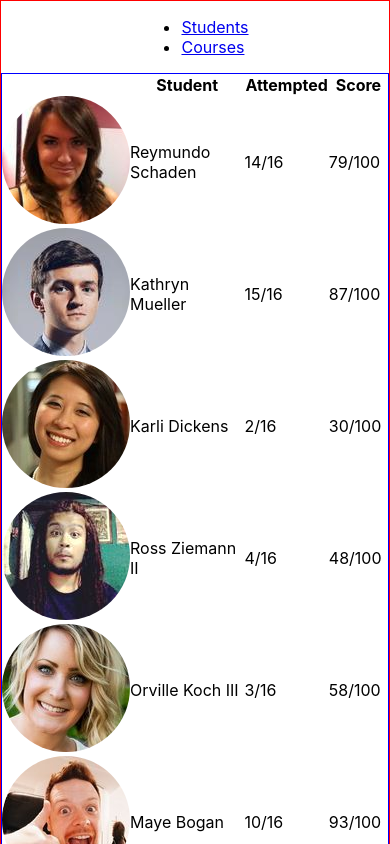
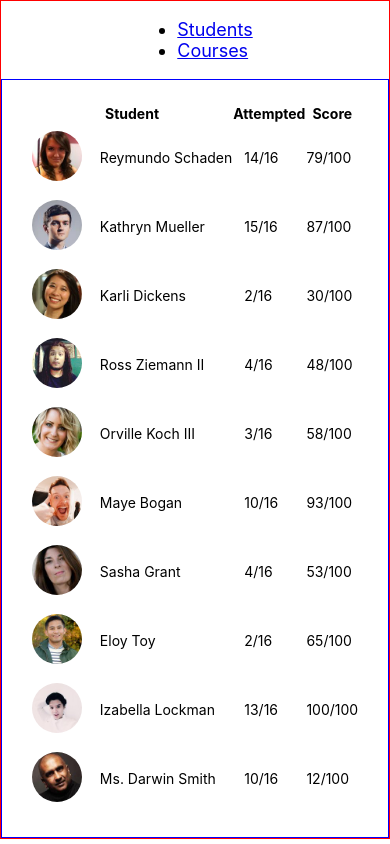
Before and after one commit to daniel-schroeder-dev/student-dashboard, a React (Create React App) app in the folder react-ui/: page /students in a window 390 px wide. Shown: the top 844 px of the page. Built offline with nearby package versions, Linux system fonts and the light colour scheme.

Commit message:
Complete base styles for mobile of StudentsDashboardPage.

```diff
--- a/react-ui/src/index.css
+++ b/react-ui/src/index.css
@@ -7,6 +7,7 @@ html {
 }
 
 body {
+  font-size: 18px;
   margin: 0;
   font-family: -apple-system, BlinkMacSystemFont, 'Segoe UI', 'Roboto', 'Oxygen',
     'Ubuntu', 'Cantarell', 'Fira Sans', 'Droid Sans', 'Helvetica Neue',
--- a/react-ui/src/pages/StudentsDashboardPage/StudentsDashboardPage.css
+++ b/react-ui/src/pages/StudentsDashboardPage/StudentsDashboardPage.css
@@ -4,10 +4,13 @@
   display: flex;
   flex-direction: column;
   align-items: center;
+  padding: 12px;
 }
 
 .students-dashboard-page__student-table {
   border-spacing: 0;
+  font-size: 14px;
+  padding: 12px;
 }
 
 .students-dashboard-page td {
@@ -18,8 +21,22 @@
   cursor: pointer;
 }
 
+.students-dashboard-page__student-img-wrapper {
+
+}
+
 .students-dashboard-page__student-img {
   border-radius: 50%;
+  width: 50px;
+  margin-right: 18px;
+}
+
+.students-dashboard-page__student-name {
+  word-wrap: wrap;
+}
+
+.students-dashboard-page__attempted {
+  padding: 12px;
 }
 
 .students-dashboard-page__student-info-row:hover {
--- a/react-ui/src/pages/StudentsDashboardPage/StudentsDashboardPage.js
+++ b/react-ui/src/pages/StudentsDashboardPage/StudentsDashboardPage.js
@@ -18,10 +18,10 @@ function StudentsDashboardPage(props) {
 
   const studentImages = images.map(image => (
     <tr className="students-dashboard-page__student-info-row" onClick={() => handleClick(image.id)} key={image.src}>
-      <td><img className="students-dashboard-page__student-img" src={image.src} alt="student" /></td>
-      <td>{image.name}</td>
-      <td>{randomAttempted()}/16</td>
-      <td>{randomScore()}/100</td>
+      <td className="students-dashboard-page__student-img-wrapper"><img className="students-dashboard-page__student-img" src={image.src} alt="student" /></td>
+      <td><p className="students-dashboard-page__student-name" >{image.name}</p></td>
+      <td><p className="students-dashboard-page__attempted">{randomAttempted()}/16</p></td>
+      <td><p>{randomScore()}/100</p></td>
     </tr>
   ));
 
@@ -30,8 +30,7 @@ function StudentsDashboardPage(props) {
       <table className="students-dashboard-page__student-table">
         <thead>
           <tr>
-            <th></th>
-            <th>Student</th>
+            <th colSpan="2">Student</th>
             <th>Attempted</th>
             <th>Score</th>
           </tr>
```
